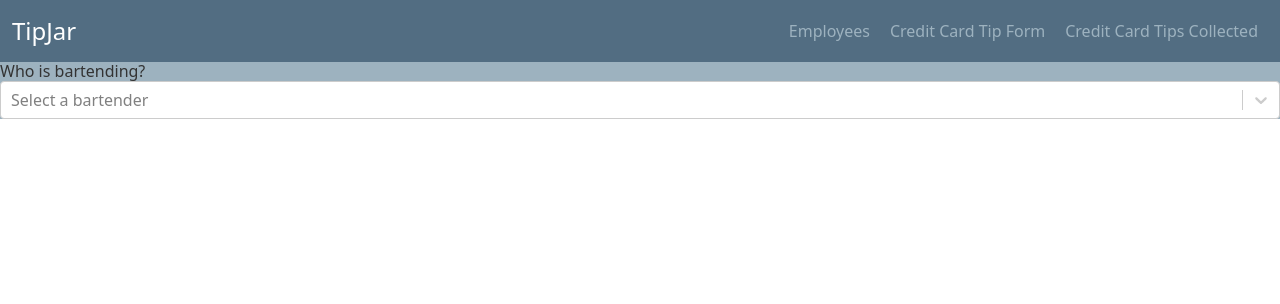
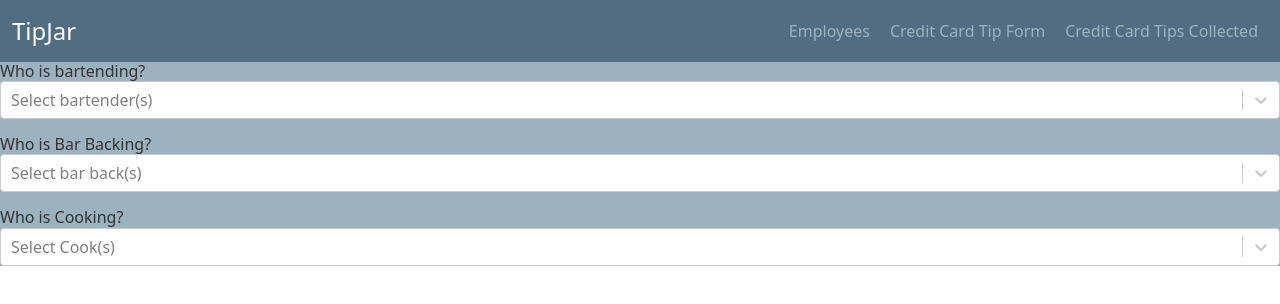
Before and after one commit to afrochef22/tip-jar, a Next.js app: page /SelectWorkingEmployee in a window 1280 px wide. Shown: the top 304 px of the page. Built offline with nearby package versions, Linux system fonts and the light colour scheme; no server answers; the database is empty.

Commit message:
added selectEmployee component and worked out the logic

```diff
--- a/components/SelectBartender.js
+++ /dev/null
@@ -1,47 +0,0 @@
-import React, { useState } from "react";
-import { FormGroup } from "reactstrap";
-import Select from "react-select";
-import style from "./SelectBarteder.module.css";
-
-export default function SelectBartender({ employees }) {
-	// const addWorkingBartender = (e) => {
-	// 	if (e.length < props.workingBartender.length) {
-	// 		const l = e.map((bartender) => bartender.value);
-
-	// 		const bartenderToBeRemoved = props.workingBartender.filter(function (
-	// 			item
-	// 		) {
-	// 			return !l.includes(item);
-	// 		});
-	// 		props.removeWorkingBartender(bartenderToBeRemoved);
-	// 	} else {
-	// 		for (let i = 0; i < e.length; i++) {
-	// 			props.newWorkingBartender(e[i].value);
-	// 		}
-	// 	}
-	// };
-
-	const bartendersOptions = employees
-		.filter((bartender) => bartender.position.includes("Bartender"))
-		.map((bartender) => ({
-			value: bartender._id,
-			label: `${bartender.firstName} ${bartender.lastName}`,
-		}));
-	return (
-		<div>
-			<FormGroup className={style.backgroundColor}>
-				<h2 htmlFor="exampleSelect">Who is bartending?</h2>
-
-				<Select
-					options={bartendersOptions}
-					isMulti
-					closeMenuOnSelect={false}
-					allowSelectAll={true}
-					hideSelectedOptions={false}
-					placeholder="Select a bartender"
-					// onChange={addWorkingBartender}
-				/>
-			</FormGroup>
-		</div>
-	);
-}
--- /dev/null
+++ b/components/SelectEmployee.js
@@ -0,0 +1,114 @@
+import React, { useState, useEffect } from "react";
+import { FormGroup } from "reactstrap";
+import Select from "react-select";
+import style from "./SelectBarteder.module.css";
+
+export default function SelectEmployee({ employees }) {
+	const [availableEmployees, setAvailableEmployees] = useState([]);
+	const [selectedEmployees, setSelectedEmployees] = useState([]);
+
+	useEffect(() => {
+		const options = employees.map((employee) => {
+			return {
+				value: employee._id,
+				label: `${employee.firstName} ${employee.lastName}`,
+				position: employee.position || [],
+			};
+		});
+		setAvailableEmployees(options);
+	}, [employees]);
+
+	const addWorkingEmployee = (selectedOptions, { removedValue }) => {
+		setSelectedEmployees(selectedOptions);
+
+		setAvailableEmployees(
+			availableEmployees.filter((value) => !selectedOptions.includes(value))
+		);
+
+		if (removedValue) {
+			setAvailableEmployees((prevEmployees) => [
+				...prevEmployees,
+				removedValue,
+			]);
+		}
+	};
+	// Sort employees array by last name
+	const sortedBartenders = availableEmployees
+		.filter((bartender) => bartender.position.includes("Bartender"))
+		.sort((a, b) => {
+			const lastNameA = a.label.split(" ").pop(); // Get the last word as the last name
+			const lastNameB = b.label.split(" ").pop(); // Get the last word as the last name
+
+			return lastNameA.localeCompare(lastNameB);
+		});
+
+	const sortedBarBacks = availableEmployees
+		.filter((bartender) => bartender.position.includes("Bar Back"))
+		.sort((a, b) => {
+			const lastNameA = a.label.split(" ").pop(); // Get the last word as the last name
+			const lastNameB = b.label.split(" ").pop(); // Get the last word as the last name
+
+			return lastNameA.localeCompare(lastNameB);
+		});
+
+	const sortedCooks = availableEmployees
+		.filter((bartender) => bartender.position.includes("Cook"))
+		.sort((a, b) => {
+			const lastNameA = a.label.split(" ").pop(); // Get the last word as the last name
+			const lastNameB = b.label.split(" ").pop(); // Get the last word as the last name
+
+			return lastNameA.localeCompare(lastNameB);
+		});
+
+	return (
+		<div>
+			<FormGroup className={style.backgroundColor}>
+				<h2 htmlFor="exampleSelect">Who is bartending?</h2>
+
+				<Select
+					options={sortedBartenders}
+					isMulti
+					closeMenuOnSelect={false}
+					allowSelectAll={true}
+					hideSelectedOptions={false}
+					placeholder="Select bartender(s)"
+					onChange={addWorkingEmployee}
+					isClearable={false}
+					isSearchable={false}
+				/>
+			</FormGroup>
+
+			<FormGroup className={style.backgroundColor}>
+				<h2 htmlFor="exampleSelect">Who is Bar Backing?</h2>
+
+				<Select
+					options={sortedBarBacks}
+					isMulti
+					closeMenuOnSelect={false}
+					allowSelectAll={true}
+					hideSelectedOptions={false}
+					placeholder="Select bar back(s)"
+					onChange={addWorkingEmployee}
+					isClearable={false}
+					isSearchable={false}
+				/>
+			</FormGroup>
+
+			<FormGroup className={style.backgroundColor}>
+				<h2 htmlFor="exampleSelect">Who is Cooking?</h2>
+
+				<Select
+					options={sortedCooks}
+					isMulti
+					closeMenuOnSelect={false}
+					allowSelectAll={true}
+					hideSelectedOptions={false}
+					placeholder="Select Cook(s)"
+					onChange={addWorkingEmployee}
+					isClearable={false}
+					isSearchable={false}
+				/>
+			</FormGroup>
+		</div>
+	);
+}
--- a/pages/SelectWorkingEmployee.js
+++ b/pages/SelectWorkingEmployee.js
@@ -1,12 +1,12 @@
 // pages/SelectWorkingEmployee.js
 import React from "react";
-import SelectBartender from "../components/SelectBartender";
+import SelectEmployee from "../components/SelectEmployee";
 import clientPromise from "../lib/mongodb";
 
 export default function SelectWorkingEmployee({ employees }) {
 	return (
 		<div className="background-color">
-			<SelectBartender employees={employees} />
+			<SelectEmployee employees={employees} />
 		</div>
 	);
 }
```
Also changed, not shown: components/addEmployeeModal.js (+0 -8 lines).
